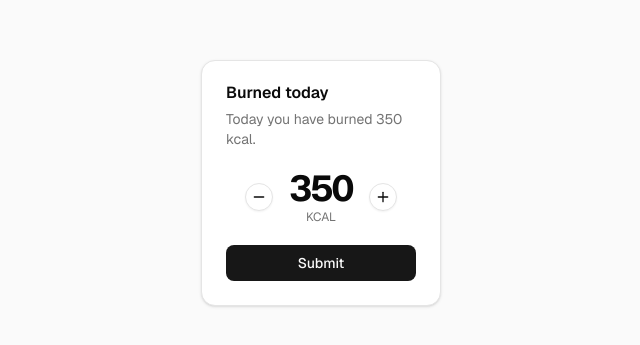
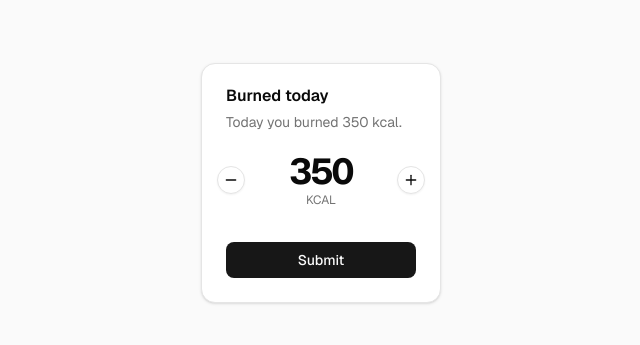
Before and after one commit to kostyniuk/weighty, a Next.js app: page / in a window 1280 px wide. Shown: the part 217-562 px from the top of the page, without its empty margins (319-959 px from the left). Built offline with nearby package versions, Linux system fonts and the light colour scheme.

Commit message:
Update burned-today card: replace chart import with input for goal adjustment, increase max goal limit to 9999, and improve layout and accessibility.

```diff
--- a/components/ui/cards/burned-today.tsx
+++ b/components/ui/cards/burned-today.tsx
@@ -13,7 +13,8 @@ import {
     CardHeader,
     CardTitle,
 } from "@/components/ui/card"
-import { ChartConfig, ChartContainer } from "@/components/ui/chart"
+// import { ChartConfig, ChartContainer } from "@/components/ui/chart"
+import { Input } from "@/components/ui/input"
 
 // const data = [
 //     {
@@ -68,14 +69,19 @@ export function CardsActivityGoal() {
     const [goal, setGoal] = React.useState(350)
 
     function onClick(adjustment: number) {
-        setGoal(Math.max(0, Math.min(2000, goal + adjustment)))
+        setGoal(Math.max(0, Math.min(9999, goal + adjustment)))
+    }
+
+    function onChange(value: number) {
+        console.log("onChange", value)
+        setGoal(value)
     }
 
     return (
-        <Card className="h-full gap-5 w-60">
+        <Card className="h-full gap-5 w-60 h-60">
             <CardHeader>
                 <CardTitle>Burned today</CardTitle>
-                <CardDescription>Today you have burned {goal} kcal.</CardDescription>
+                <CardDescription>Today you burned {goal} kcal.</CardDescription>
             </CardHeader>
             <CardContent className="flex flex-1 flex-col">
                 <div className="flex items-center justify-center gap-4">
@@ -89,9 +95,9 @@ export function CardsActivityGoal() {
                         <MinusIcon />
                         <span className="sr-only">Decrease</span>
                     </Button>
-                    <div className="text-center">
+                    <div className="text-center flex-2">
                         <div className="text-4xl font-bold tracking-tighter tabular-nums">
-                            {goal}
+                            <Input value={goal} onChange={(e) => onChange(Number(e.target.value))} variant="borderless" maxLength={4} inputMode="numeric" pattern="[0-9]*" min={0} max={9999} />
                         </div>
                         <div className="text-muted-foreground text-xs uppercase">
                             kcal
@@ -102,7 +108,7 @@ export function CardsActivityGoal() {
                         size="icon"
                         className="size-7 rounded-full"
                         onClick={() => onClick(10)}
-                        disabled={goal >= 2000}
+                        disabled={goal >= 9999}
                     >
                         <PlusIcon />
                         <span className="sr-only">Increase</span>
--- /dev/null
+++ b/components/ui/input.tsx
@@ -0,0 +1,39 @@
+import * as React from "react"
+import { cva, type VariantProps } from "class-variance-authority"
+
+import { cn } from "@/lib/utils"
+
+const inputVariants = cva(
+  "file:text-foreground placeholder:text-muted-foreground selection:bg-primary selection:text-primary-foreground h-9 w-full min-w-0 rounded-md bg-transparent px-3 py-1 text-base outline-none file:inline-flex file:h-7 file:border-0 file:bg-transparent file:text-sm file:font-medium disabled:pointer-events-none disabled:cursor-not-allowed disabled:opacity-50 md:text-sm",
+  {
+    variants: {
+      variant: {
+        default:
+          "dark:bg-input/30 border-input border shadow-xs transition-[color,box-shadow] focus-visible:border-ring focus-visible:ring-ring/50 focus-visible:ring-[3px] aria-invalid:ring-destructive/20 dark:aria-invalid:ring-destructive/40 aria-invalid:border-destructive",
+        borderless:
+          "border-0 shadow-none focus-visible:ring-0 focus-visible:border-0 text-4xl md:text-4xl text-center inline-block w-[120px]",
+      },
+    },
+    defaultVariants: {
+      variant: "default",
+    },
+  }
+)
+
+function Input({
+  className,
+  type,
+  variant,
+  ...props
+}: React.ComponentProps<"input"> & VariantProps<typeof inputVariants>) {
+  return (
+    <input
+      type={type}
+      data-slot="input"
+      className={cn(inputVariants({ variant, className }))}
+      {...props}
+    />
+  )
+}
+
+export { Input, inputVariants }
```
